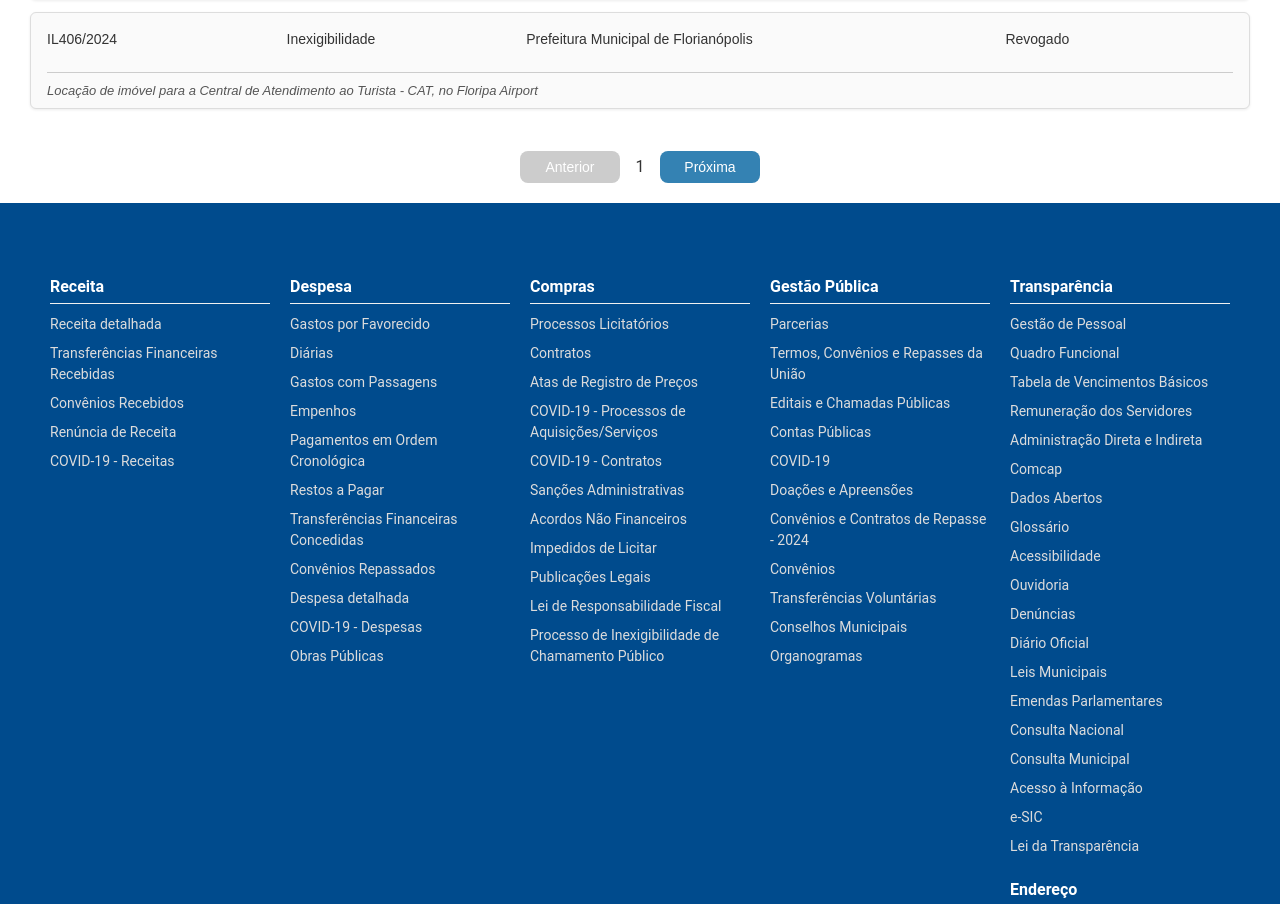
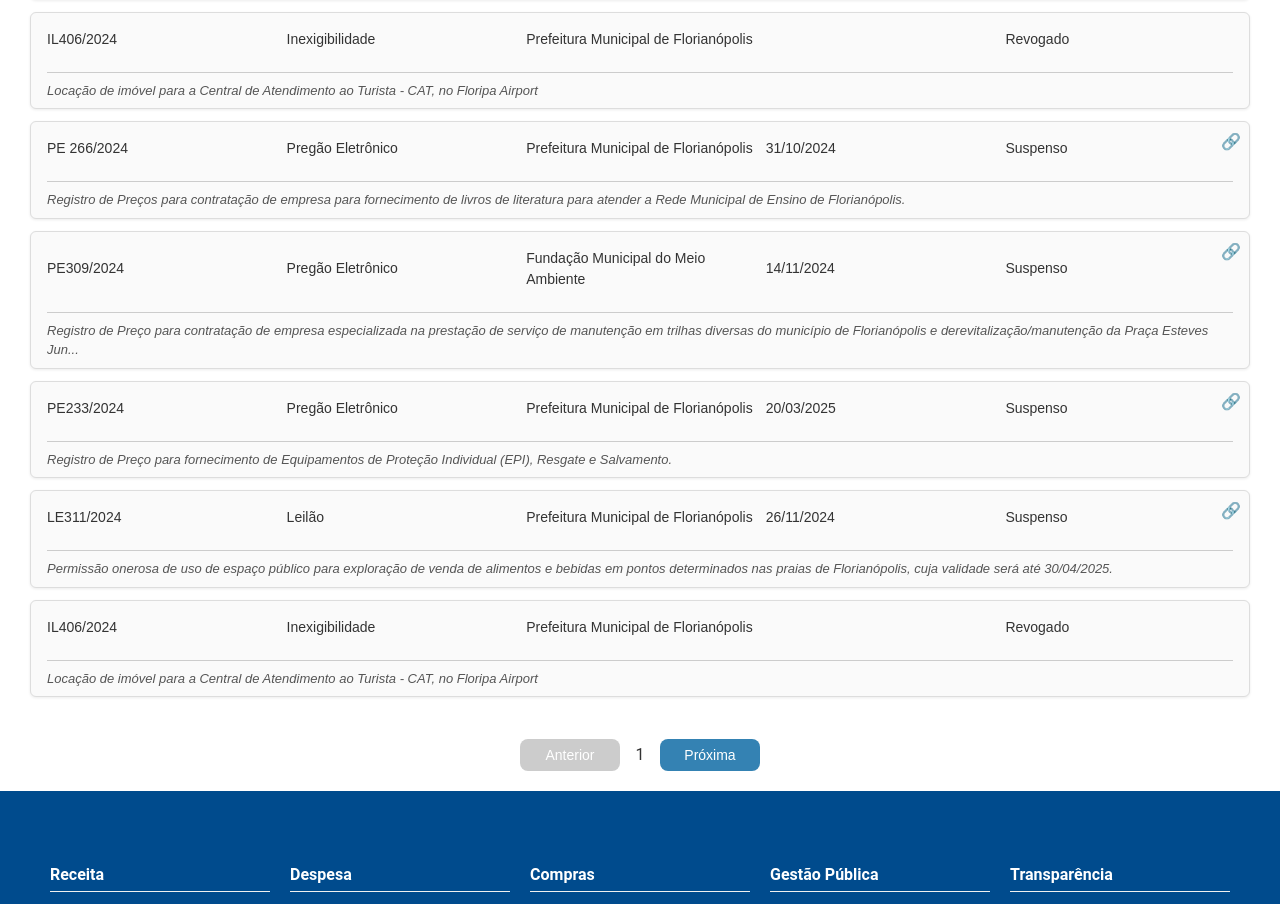
Before and after one commit to raimedina/ifconfig-hackathon-gti-2025, a React (Vite) app: page / in a window 1280 px wide. Shown: the part 1892-2796 px from the top of the page. Built offline with nearby package versions, Linux system fonts and the light colour scheme.

Commit message:
feat: integração com IA e correção do chatbot

```diff
--- a/src/components/card/CardList.tsx
+++ b/src/components/card/CardList.tsx
@@ -100,6 +100,50 @@ const cardsData: Card[] = [
     situacao: 'Revogado',
     tituloObjeto: 'Locação de imóvel para a Central de Atendimento ao Turista - CAT, no Floripa Airport',
   },
+  {
+    numero: 'PE 266/2024',
+    modalidade: 'Pregão Eletrônico',
+    unidadeGestora: 'Prefeitura Municipal de Florianópolis',
+    dataAbertura: '31/10/2024',
+    situacao: 'Suspenso',
+    tituloObjeto: 'Registro de Preços para contratação de empresa para fornecimento de livros de literatura para atender a Rede Municipal de Ensino de Florianópolis.',
+    link: 'https://www.pmf.sc.gov.br/licitacoes/index.php?licitacao=PE295/2024',
+  },
+  {
+    numero: 'PE309/2024',
+    modalidade: 'Pregão Eletrônico',
+    unidadeGestora: 'Fundação Municipal do Meio Ambiente',
+    dataAbertura: '14/11/2024',
+    situacao: 'Suspenso',
+    tituloObjeto: 'Registro de Preço para contratação de empresa especializada na prestação de serviço de manutenção em trilhas diversas do município de Florianópolis e derevitalização/manutenção da Praça Esteves Jun...',
+    link: 'https://www.pmf.sc.gov.br/licitacoes/index.php?licitacao=PE295/2024',
+  },
+  {
+    numero: 'PE233/2024',
+    modalidade: 'Pregão Eletrônico',
+    unidadeGestora: 'Prefeitura Municipal de Florianópolis',
+    dataAbertura: '20/03/2025',
+    situacao: 'Suspenso',
+    tituloObjeto: 'Registro de Preço para fornecimento de Equipamentos de Proteção Individual (EPI), Resgate e Salvamento.',
+    link: 'https://www.pmf.sc.gov.br/licitacoes/index.php?licitacao=PE295/2024',
+  },
+  {
+    numero: 'LE311/2024',
+    modalidade: 'Leilão',
+    unidadeGestora: 'Prefeitura Municipal de Florianópolis',
+    dataAbertura: '26/11/2024',
+    situacao: 'Suspenso',
+    tituloObjeto: 'Permissão onerosa de uso de espaço público para exploração de venda de alimentos e bebidas em pontos determinados nas praias de Florianópolis, cuja validade será até 30/04/2025.',
+    link: 'https://www.pmf.sc.gov.br/licitacoes/index.php?licitacao=PE295/2024',
+  },
+  {
+    numero: 'IL406/2024',
+    modalidade: 'Inexigibilidade',
+    unidadeGestora: 'Prefeitura Municipal de Florianópolis',
+    dataAbertura: '',
+    situacao: 'Revogado',
+    tituloObjeto: 'Locação de imóvel para a Central de Atendimento ao Turista - CAT, no Floripa Airport',
+  },
 ];
 
 const CardList: React.FC = () => {
--- a/src/pages/IAPage/IAPage.tsx
+++ b/src/pages/IAPage/IAPage.tsx
@@ -1,36 +1,62 @@
+import { useState } from 'react'
 import Title from '../../components/title/Title'
 import './IAPage.css'
 import { FaRobot } from 'react-icons/fa'
 import { IoMdSend } from 'react-icons/io'
 
 function IAPage() {
+  const [input, setInput] = useState('')
+  const [messages, setMessages] = useState([
+    { sender: 'bot', text: 'Olá! Em que posso ajudar?' }
+  ])
+
+  const handleSend = async () => {
+    if (!input.trim()) return
+
+    const newMessages = [...messages, { sender: 'user', text: input }]
+    setMessages(newMessages)
+    setInput('')
+
+    try {
+      const response = await fetch('http://localhost:3001/api/chat', {
+        method: 'POST',
+        headers: { 'Content-Type': 'application/json' },
+        body: JSON.stringify({ message: input })
+      })
+
+      const data = await response.json()
+      setMessages([...newMessages, { sender: 'bot', text: data.response }])
+    } catch (err) {
+      console.error('Erro:', err)
+      setMessages([...newMessages, { sender: 'bot', text: 'Erro ao conectar com o assistente.' }])
+    }
+  }
+
   return (
     <div className="chatbot-container">
       <Title text="Assistente Virtual" />
-
       <div className="sub-title">
         <h4>Converse com nosso assistente virtual e tire dúvidas sobre as licitações.</h4>
       </div>
 
       <div className="chat-box">
-        <div className="message bot">
-          <FaRobot className="icon" />
-          <div className="bubble">Olá! Em que posso ajudar?</div>
-        </div>
-
-        <div className="message user">
-          <div className="bubble">Quais são as licitações abertas?</div>
-        </div>
-
-        <div className="message bot">
-          <FaRobot className="icon" />
-          <div className="bubble">Essas são as licitações em aberto no momento: ...</div>
-        </div>
+        {messages.map((msg, index) => (
+          <div key={index} className={`message ${msg.sender}`}>
+            {msg.sender === 'bot' && <FaRobot className="icon" />}
+            <div className="bubble">{msg.text}</div>
+          </div>
+        ))}
       </div>
 
       <div className="chat-input">
-        <input type="text" placeholder="Digite uma mensagem..." />
-        <button>
+        <input
+          type="text"
+          placeholder="Digite uma mensagem..."
+          value={input}
+          onChange={(e) => setInput(e.target.value)}
+          onKeyDown={(e) => e.key === 'Enter' && handleSend()}
+        />
+        <button onClick={handleSend}>
           <IoMdSend />
         </button>
       </div>
@@ -38,4 +64,4 @@ function IAPage() {
   )
 }
 
-export default IAPage;
+export default IAPage
```
Also changed, not shown: BE/index.js (added, +36 -0 lines), BE/package.json (added, +19 -0 lines), 1 other file (tests, documents, lock files or other folders).
